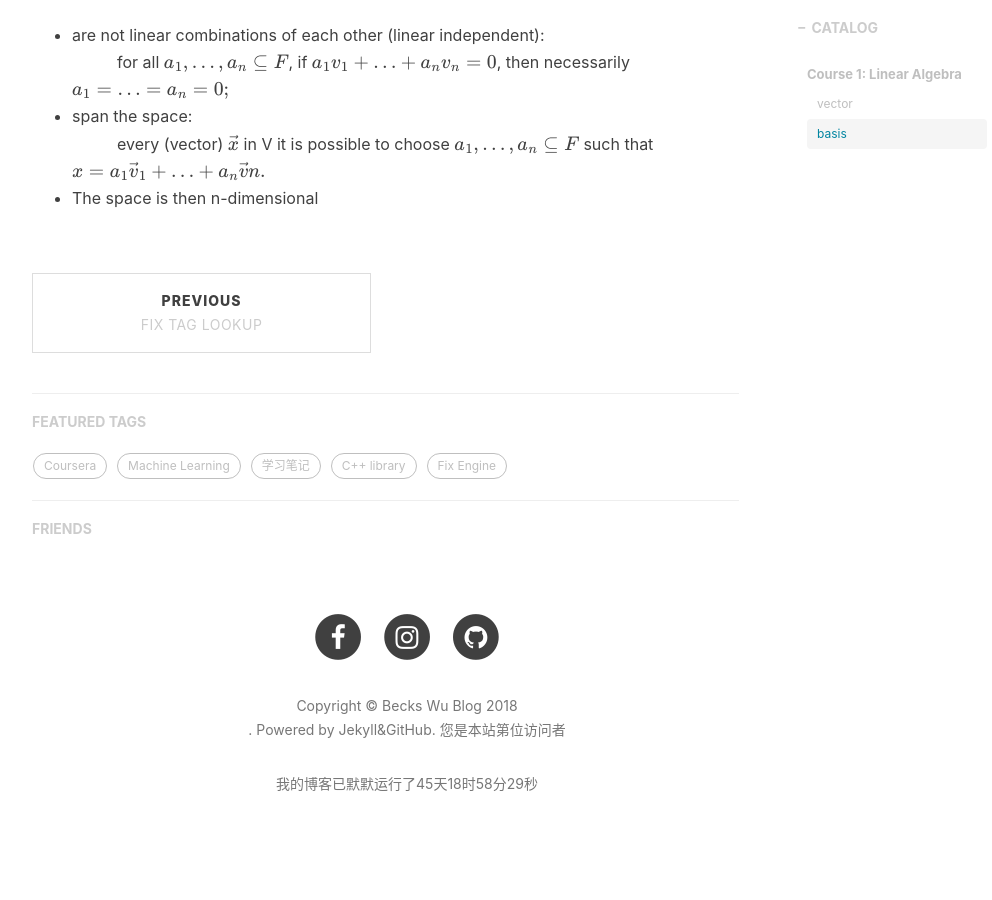
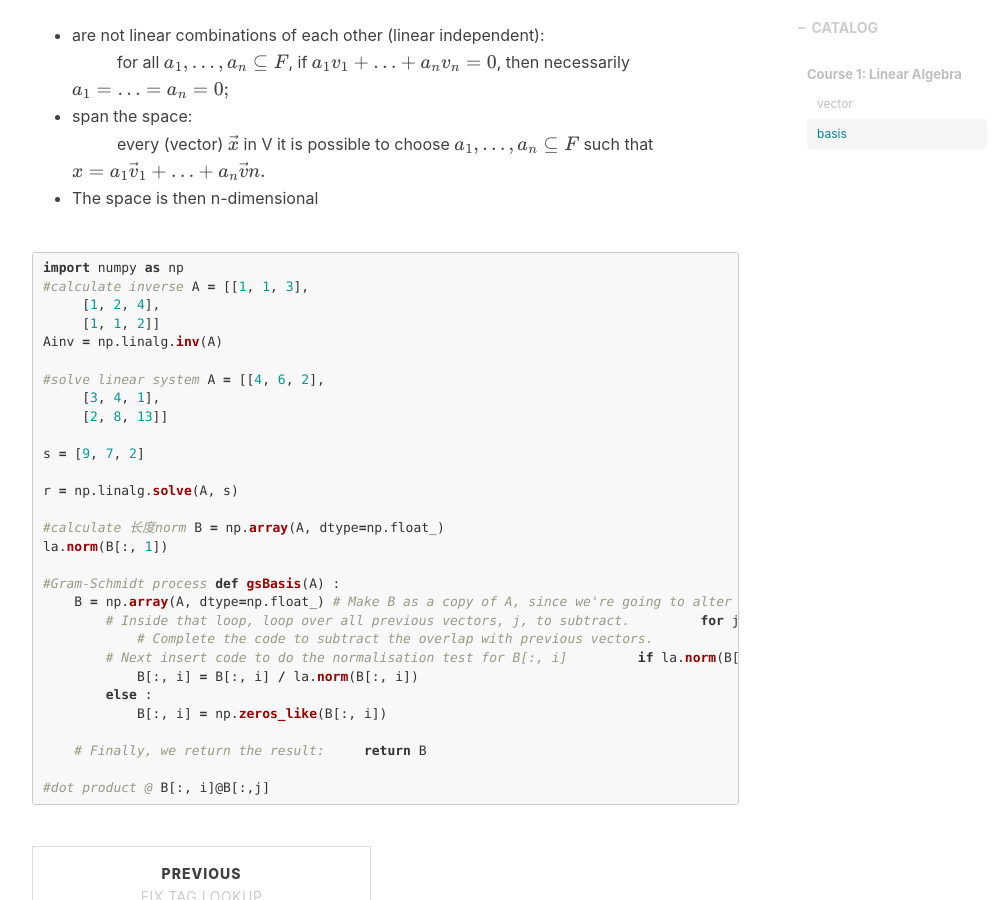
Before and after one commit to beckswu/beckswu.github.io, a Jekyll site: the page built from _posts/2018-10-20-Mathematics for-Machine-Learning-note.markdown, in a window 1280 px wide and 900 px high, scrolled down 1457 px. Shown: the whole window, without its empty margins (233-1225 px from the left). Built offline with Jekyll 4.4.1, drawn with Linux system fonts in a browser that asks for light colours; nearby versions of some CDN libraries; formulas are drawn with MathJax 3; comment, search, counter and statistics services are not loaded.

Commit message:
update code block

````diff
--- a/_posts/2018-10-20-Mathematics for-Machine-Learning-note.markdown
+++ b/_posts/2018-10-20-Mathematics for-Machine-Learning-note.markdown
@@ -44,3 +44,47 @@ Basis is a set of n vectors that
 - span the space: <br/>
    &nbsp;&nbsp;&nbsp;&nbsp;&nbsp;&nbsp;&nbsp;&nbsp;&nbsp; every (vector) $$\vec x$$ in V it is possible to choose $$ a_1, …, a_n \subseteq  F $$ such that $$ x = a_1 \vec v_1 + … + a_n \vec vn. $$
 - The space is then n-dimensional
+
+```python
+import numpy as np
+#calculate inverse
+A = [[1, 1, 3],
+     [1, 2, 4],
+     [1, 1, 2]]
+Ainv = np.linalg.inv(A)
+
+#solve linear system
+A = [[4, 6, 2],
+     [3, 4, 1],
+     [2, 8, 13]]
+
+s = [9, 7, 2]
+
+r = np.linalg.solve(A, s)
+
+#calculate 长度norm
+B = np.array(A, dtype=np.float_)
+la.norm(B[:, 1])
+
+#Gram-Schmidt process
+def gsBasis(A) :
+    B = np.array(A, dtype=np.float_) # Make B as a copy of A, since we're going to alter it's values.
+    # Loop over all vectors, starting with zero, label them with i
+    for i in range(B.shape[1]) :
+        # Inside that loop, loop over all previous vectors, j, to subtract.
+        for j in range(i) :
+            # Complete the code to subtract the overlap with previous vectors.
+            # you'll need the current vector B[:, i] and a previous vector B[:, j]
+            B[:, i] = B[:,i] - B[:, i]@B[:,j]*B[:,j]
+        # Next insert code to do the normalisation test for B[:, i]
+        if la.norm(B[:,i]) > verySmallNumber:
+            B[:, i] = B[:, i] / la.norm(B[:, i])
+        else :
+            B[:, i] = np.zeros_like(B[:, i])
+
+    # Finally, we return the result:
+    return B
+
+#dot product @
+B[:, i]@B[:,j]
+```
````
Also changed, not shown: 1 other file.
